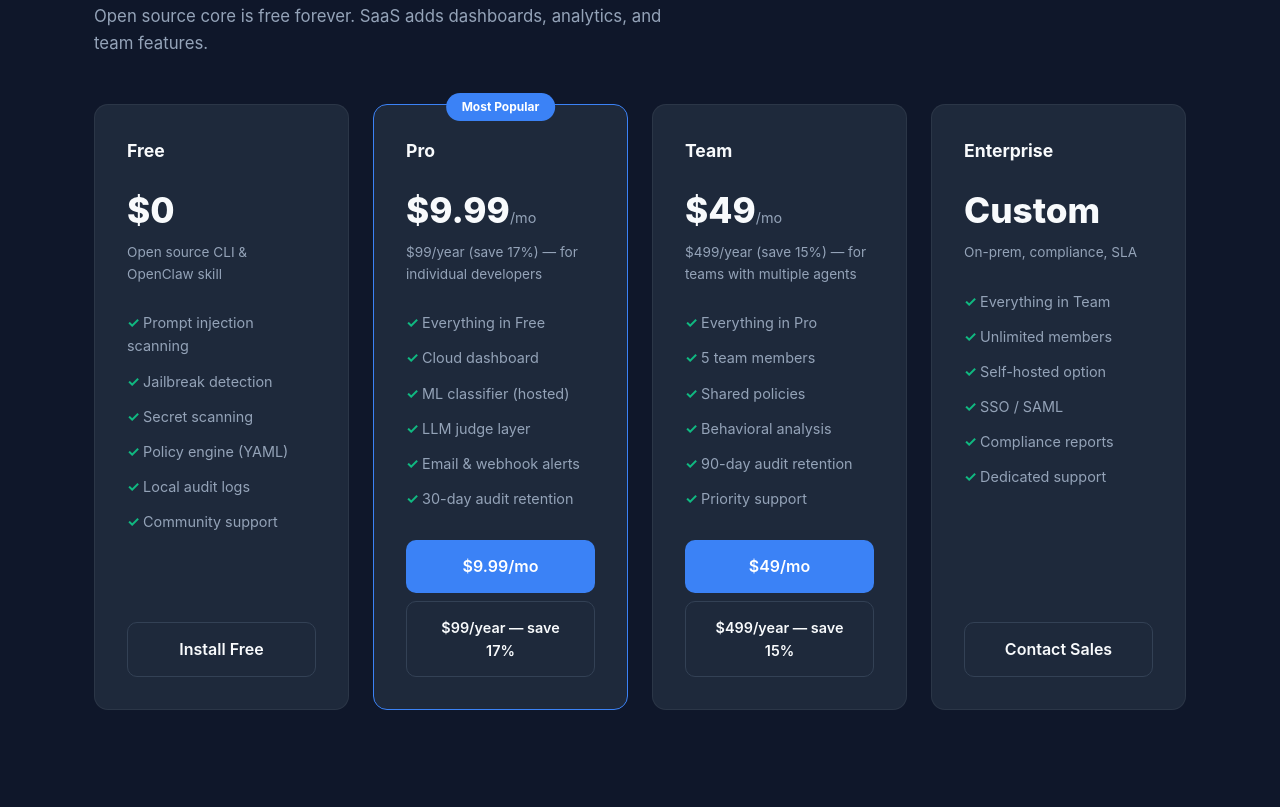
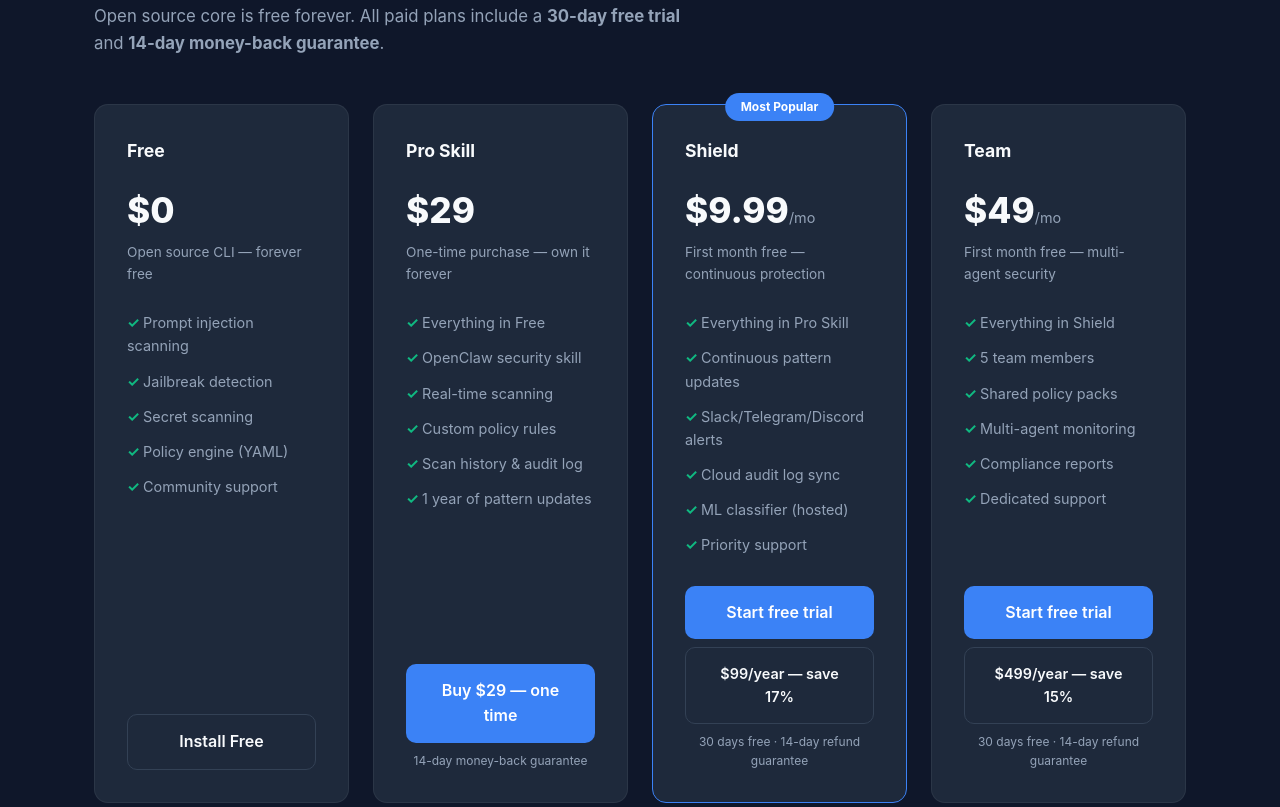
Before and after one commit to darfaz/clawmoat, a website: page docs/index.html in a window 1280 px wide. Shown: the part 5694-6501 px from the top of the page. Drawn offline with Linux system fonts and the light colour scheme.

Commit message:
feat: new pricing — Pro Skill one-time $29 + Shield/Team subscriptions with 30-day trial + 14-day guarantee
- Pro Skill: $29 one-time purchase
- Shield: $9.99/mo or $99/yr (30-day free trial)
- Team: $49/mo or $499/yr (30-day free trial)
- All paid plans: 14-day money-back guarantee
- Server handles both one-time (payment) and subscription modes

```diff
--- a/docs/index.html
+++ b/docs/index.html
@@ -492,69 +492,71 @@
 <div class="container">
   <div class="section-label">Pricing</div>
   <h2 class="section-title">Protect every agent, any scale</h2>
-  <p class="section-sub">Open source core is free forever. SaaS adds dashboards, analytics, and team features.</p>
+  <p class="section-sub">Open source core is free forever. All paid plans include a <strong>30-day free trial</strong> and <strong>14-day money-back guarantee</strong>.</p>
   <div class="pricing-grid">
     <div class="price-card">
       <h3>Free</h3>
       <div class="price">$0</div>
-      <div class="desc">Open source CLI &amp; OpenClaw skill</div>
+      <div class="desc">Open source CLI — forever free</div>
       <ul>
         <li>Prompt injection scanning</li>
         <li>Jailbreak detection</li>
         <li>Secret scanning</li>
         <li>Policy engine (YAML)</li>
-        <li>Local audit logs</li>
         <li>Community support</li>
       </ul>
       <a href="https://github.com/darfaz/clawmoat" class="btn btn-outline">Install Free</a>
     </div>
-    <div class="price-card popular">
-      <h3>Pro</h3>
-      <div class="price">$9.99<span>/mo</span></div>
-      <div class="desc">$99/year (save 17%) — for individual developers</div>
+    <div class="price-card">
+      <h3>Pro Skill</h3>
+      <div class="price">$29</div>
+      <div class="desc">One-time purchase — own it forever</div>
       <ul>
         <li>Everything in Free</li>
-        <li>Cloud dashboard</li>
+        <li>OpenClaw security skill</li>
+        <li>Real-time scanning</li>
+        <li>Custom policy rules</li>
+        <li>Scan history &amp; audit log</li>
+        <li>1 year of pattern updates</li>
+      </ul>
+      <a href="#" onclick="checkout('pro-skill');return false" class="btn btn-primary">Buy $29 — one time</a>
+      <p style="font-size:.75rem;color:var(--gray);margin-top:8px;text-align:center">14-day money-back guarantee</p>
+    </div>
+    <div class="price-card popular">
+      <h3>Shield</h3>
+      <div class="price">$9.99<span>/mo</span></div>
+      <div class="desc">First month free — continuous protection</div>
+      <ul>
+        <li>Everything in Pro Skill</li>
+        <li>Continuous pattern updates</li>
+        <li>Slack/Telegram/Discord alerts</li>
+        <li>Cloud audit log sync</li>
         <li>ML classifier (hosted)</li>
-        <li>LLM judge layer</li>
-        <li>Email &amp; webhook alerts</li>
-        <li>30-day audit retention</li>
+        <li>Priority support</li>
       </ul>
       <div style="display:flex;gap:8px;flex-direction:column">
-        <a href="#" onclick="checkout('pro-monthly');return false" class="btn btn-primary">$9.99/mo</a>
-        <a href="#" onclick="checkout('pro-yearly');return false" class="btn btn-outline" style="font-size:.9rem">$99/year — save 17%</a>
+        <a href="#" onclick="checkout('shield-monthly');return false" class="btn btn-primary">Start free trial</a>
+        <a href="#" onclick="checkout('shield-yearly');return false" class="btn btn-outline" style="font-size:.9rem">$99/year — save 17%</a>
       </div>
+      <p style="font-size:.75rem;color:var(--gray);margin-top:8px;text-align:center">30 days free · 14-day refund guarantee</p>
     </div>
     <div class="price-card">
       <h3>Team</h3>
       <div class="price">$49<span>/mo</span></div>
-      <div class="desc">$499/year (save 15%) — for teams with multiple agents</div>
+      <div class="desc">First month free — multi-agent security</div>
       <ul>
-        <li>Everything in Pro</li>
+        <li>Everything in Shield</li>
         <li>5 team members</li>
-        <li>Shared policies</li>
-        <li>Behavioral analysis</li>
-        <li>90-day audit retention</li>
-        <li>Priority support</li>
-      </ul>
-      <div style="display:flex;gap:8px;flex-direction:column">
-        <a href="#" onclick="checkout('team-monthly');return false" class="btn btn-primary">$49/mo</a>
-        <a href="#" onclick="checkout('team-yearly');return false" class="btn btn-outline" style="font-size:.9rem">$499/year — save 15%</a>
-      </div>
-    </div>
-    <div class="price-card">
-      <h3>Enterprise</h3>
-      <div class="price">Custom</div>
-      <div class="desc">On-prem, compliance, SLA</div>
-      <ul>
-        <li>Everything in Team</li>
-        <li>Unlimited members</li>
-        <li>Self-hosted option</li>
-        <li>SSO / SAML</li>
+        <li>Shared policy packs</li>
+        <li>Multi-agent monitoring</li>
         <li>Compliance reports</li>
         <li>Dedicated support</li>
       </ul>
-      <a href="mailto:hello@clawmoat.com" class="btn btn-outline">Contact Sales</a>
+      <div style="display:flex;gap:8px;flex-direction:column">
+        <a href="#" onclick="checkout('team-monthly');return false" class="btn btn-primary">Start free trial</a>
+        <a href="#" onclick="checkout('team-yearly');return false" class="btn btn-outline" style="font-size:.9rem">$499/year — save 15%</a>
+      </div>
+      <p style="font-size:.75rem;color:var(--gray);margin-top:8px;text-align:center">30 days free · 14-day refund guarantee</p>
     </div>
   </div>
 </div>
```
Also changed, not shown: server/index.js (+9 -5 lines).
